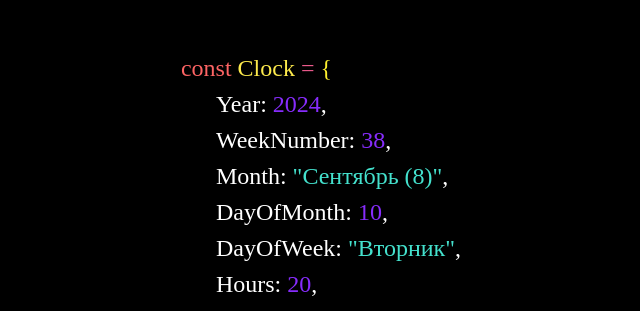
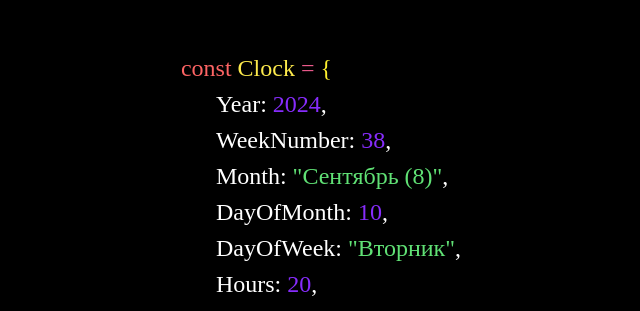
Before and after one commit to UFxx/linux-active-desktop-parody, a JavaScript app: page / in a window 1280 px wide. Shown: the part 170-481 px from the top of the page, without its empty margins (319-959 px from the left). Built offline with nearby package versions, Linux system fonts and the light colour scheme.

Commit message:
Changed text color & some improvements in code style

```diff
--- a/_variables.scss
+++ b/_variables.scss
@@ -1,6 +1,6 @@
 $declaration: #fd6464;
 $variableName: #fdea4c;
-$text: #44e1cd;
+$text: #60e175;
 $number: #872cfc;
 $equal: #ea5a8b;
 $brackets: #fdef2e;
--- a/src/components/Clock.vue
+++ b/src/components/Clock.vue
@@ -26,11 +26,7 @@ const propNames = computed(() => Object.keys(clock.value));
 	const isLastProp = computed(() => (name) => name === propNames.value[propNames.value.length - 1]);
 	const getPropType = computed(() => (prop) => /[a-zа-яё]/i.test(prop));
 
-setInterval(() => {
-  date.value = new Date();
-}, 1000);
-
-
+	setInterval(() => date.value = new Date(), 1000);
 </script>
 
 <template>
```
Also changed, not shown: src/components/ClockItem.vue (+3 -10 lines), 4 other files (tests, documents, lock files or other folders). Lines whose indentation alone changed are shown as unchanged.
